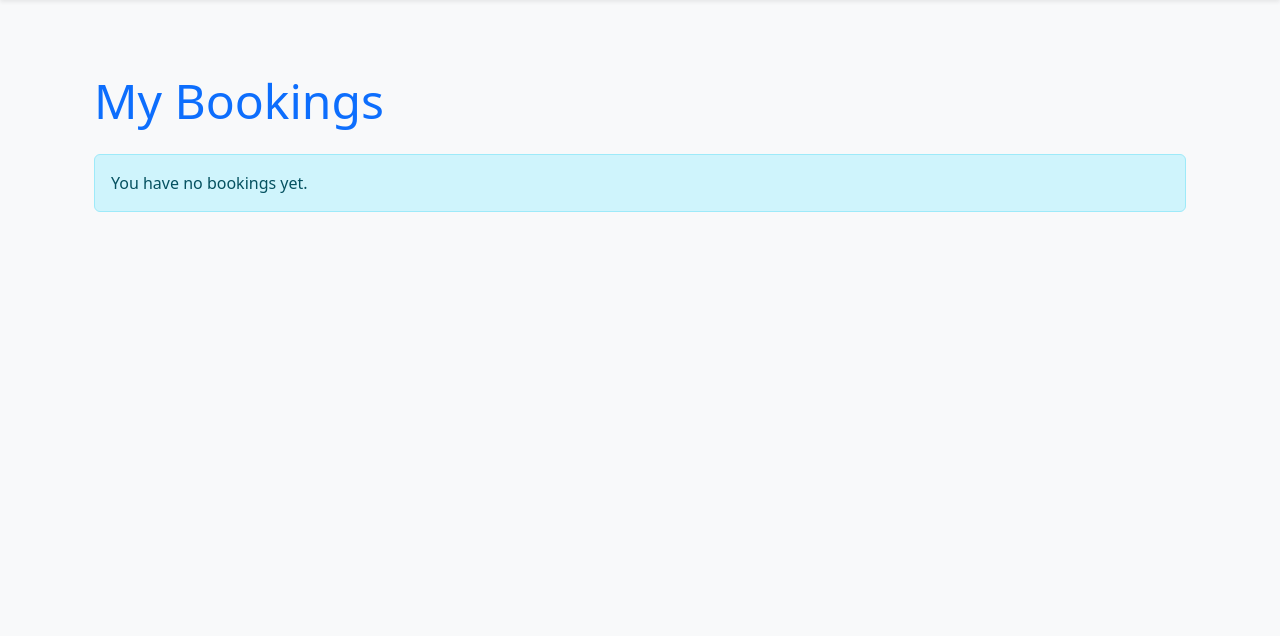
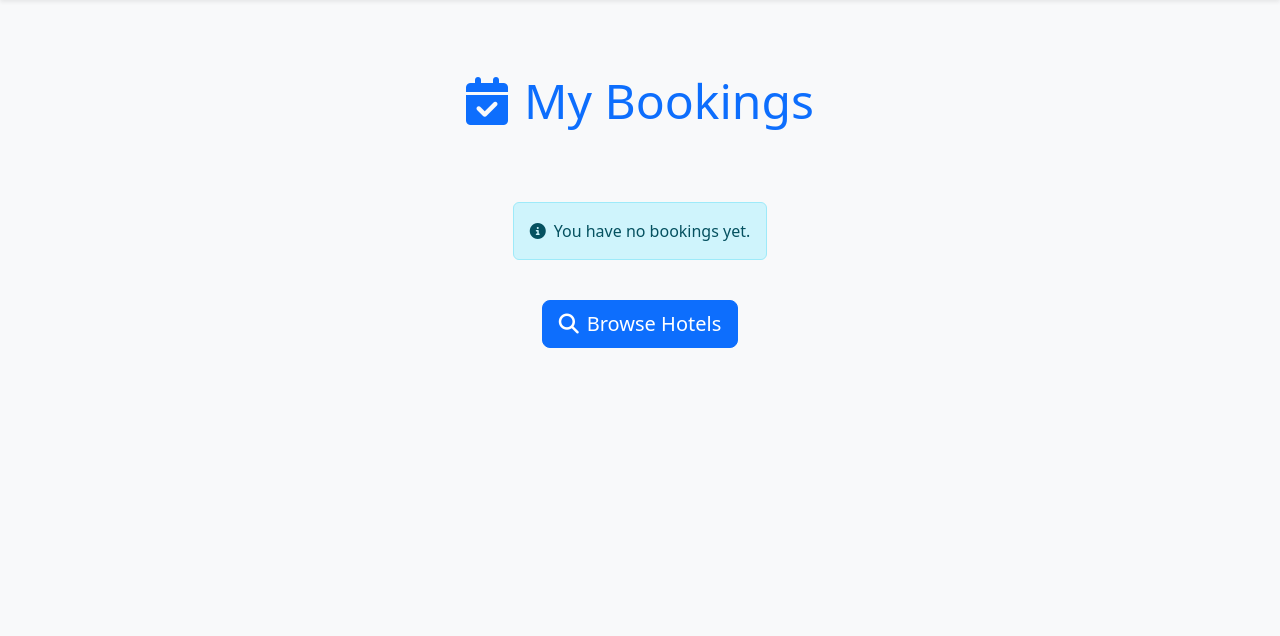
Before and after one commit to roverkalisl/slbooking_hotels, a Django app: page /my-bookings/ in a window 1280 px wide. Shown: the part 62-698 px from the top of the page. Run offline with Django 5.2, Linux system fonts and the light colour scheme; a user stored in the database is signed in; data comes from the database, SQL or seed files in the repository.

Commit message:
Add cancel booking feature and polish my_bookings page

```diff
--- a/core/urls.py
+++ b/core/urls.py
@@ -17,4 +17,5 @@ urlpatterns = [
     path('owner/edit-hotel/<int:hotel_id>/', views.edit_hotel, name='edit_hotel'),
     path('owner/hotel/<int:hotel_id>/add-room/', views.add_room, name='add_room'),
     path('owner/bookings/', views.owner_bookings, name='owner_bookings'),
+    path('booking/<int:booking_id>/cancel/', views.cancel_booking, name='cancel_booking'),
 ]
--- a/core/views.py
+++ b/core/views.py
@@ -160,3 +160,13 @@ def owner_bookings(request):
     # Owner එකගේ hotels වල bookings ටික
     bookings = Booking.objects.filter(room__hotel__owner=request.user).order_by('-id')
     return render(request, 'core/owner_bookings.html', {'bookings': bookings})
+@login_required
+def cancel_booking(request, booking_id):
+    booking = get_object_or_404(Booking, id=booking_id, customer=request.user)
+    if booking.status != 'cancelled':
+        booking.status = 'cancelled'
+        booking.save()
+        messages.success(request, 'Your booking has been cancelled.')
+    else:
+        messages.info(request, 'This booking is already cancelled.')
+    return redirect('my_bookings')
--- a/templates/core/my_bookings.html
+++ b/templates/core/my_bookings.html
@@ -1,38 +1,76 @@
 {% extends 'core/base.html' %}
+{% load static %}
 
 {% block title %}My Bookings{% endblock %}
 
 {% block content %}
-<div class="container mt-5">
-    <h1 class="display-5 text-primary mb-4">My Bookings</h1>
+<div class="container mt-5 mb-5">
+    <div class="row justify-content-center">
+        <div class="col-lg-10">
+            <h1 class="display-5 text-primary mb-4 text-center"><i class="fas fa-calendar-check me-3"></i>My Bookings</h1>
+
+            {% if messages %}
+                {% for message in messages %}
+                    <div class="alert alert-{{ message.tags }} alert-dismissible fade show">
+                        {{ message }}
+                        <button type="button" class="btn-close" data-bs-dismiss="alert"></button>
+                    </div>
+                {% endfor %}
+            {% endif %}
 
             {% if bookings %}
                 <div class="row">
                     {% for booking in bookings %}
                         <div class="col-md-6 col-lg-4 mb-4">
-                    <div class="card shadow-sm">
-                        <div class="card-header bg-info text-white">
-                            <h5 class="mb-0">{{ booking.room.hotel.name }} - {{ booking.room.room_number }}</h5>
+                            <div class="card shadow-sm h-100 border-0">
+                                <div class="card-header bg-primary text-white">
+                                    <h5 class="mb-0">{{ booking.room.hotel.name }} {% if not booking.room %} (Entire Villa) {% endif %}</h5>
                                 </div>
-                        <div class="card-body">
-                            <p><strong>Check-in:</strong> {{ booking.check_in }}</p>
-                            <p><strong>Check-out:</strong> {{ booking.check_out }}</p>
-                            <p><strong>Status:</strong>
+                                <div class="card-body d-flex flex-column">
+                                    {% if booking.room %}
+                                        <p class="card-text"><strong>Room:</strong> {{ booking.room.room_number }} ({{ booking.room.get_ac_type_display }})</p>
+                                    {% else %}
+                                        <p class="card-text"><strong>Type:</strong> Entire Villa Booking</p>
+                                    {% endif %}
+                                    <p class="card-text"><strong>Check-in:</strong> {{ booking.check_in }}</p>
+                                    <p class="card-text"><strong>Check-out:</strong> {{ booking.check_out }}</p>
+                                    <p class="card-text"><strong>Status:</strong>
                                         <span class="badge bg-{% if booking.status == 'confirmed' %}success{% elif booking.status == 'cancelled' %}danger{% else %}warning{% endif %}">
                                             {{ booking.get_status_display }}
                                         </span>
                                     </p>
-                            <p><strong>Total Price:</strong> Rs. Pending</p>
-                            {% if booking.status != 'cancelled' %}
-                                <a href="{% url 'cancel_booking' booking.id %}" class="btn btn-danger btn-sm">Cancel Booking</a>
+                                    <p class="card-text"><strong>Total Price:</strong> LKR {{ booking.total_price|default:"Pending" }}</p>
+
+                                    <div class="mt-auto">
+                                        {% if booking.status == 'pending' %}
+                                            <a href="{% url 'cancel_booking' booking.id %}" class="btn btn-danger btn-sm w-100"
+                                               onclick="return confirm('Are you sure you want to cancel this booking?')">
+                                                <i class="fas fa-times me-2"></i>Cancel Booking
+                                            </a>
+                                        {% elif booking.status == 'cancelled' %}
+                                            <span class="text-muted">Booking Cancelled</span>
+                                        {% else %}
+                                            <span class="text-success"><i class="fas fa-check me-2"></i>Confirmed</span>
                                         {% endif %}
+                                    </div>
                                 </div>
                             </div>
                         </div>
                     {% endfor %}
                 </div>
             {% else %}
-        <div class="alert alert-info">You have no bookings yet.</div>
+                <div class="text-center py-5">
+                    <div class="alert alert-info d-inline-block">
+                        <i class="fas fa-info-circle me-2"></i>You have no bookings yet.
+                    </div>
+                    <div class="mt-4">
+                        <a href="{% url 'home' %}" class="btn btn-primary btn-lg">
+                            <i class="fas fa-search me-2"></i>Browse Hotels
+                        </a>
+                    </div>
+                </div>
             {% endif %}
         </div>
+    </div>
+</div>
 {% endblock %}
```
Lines whose indentation alone changed are shown as unchanged.
